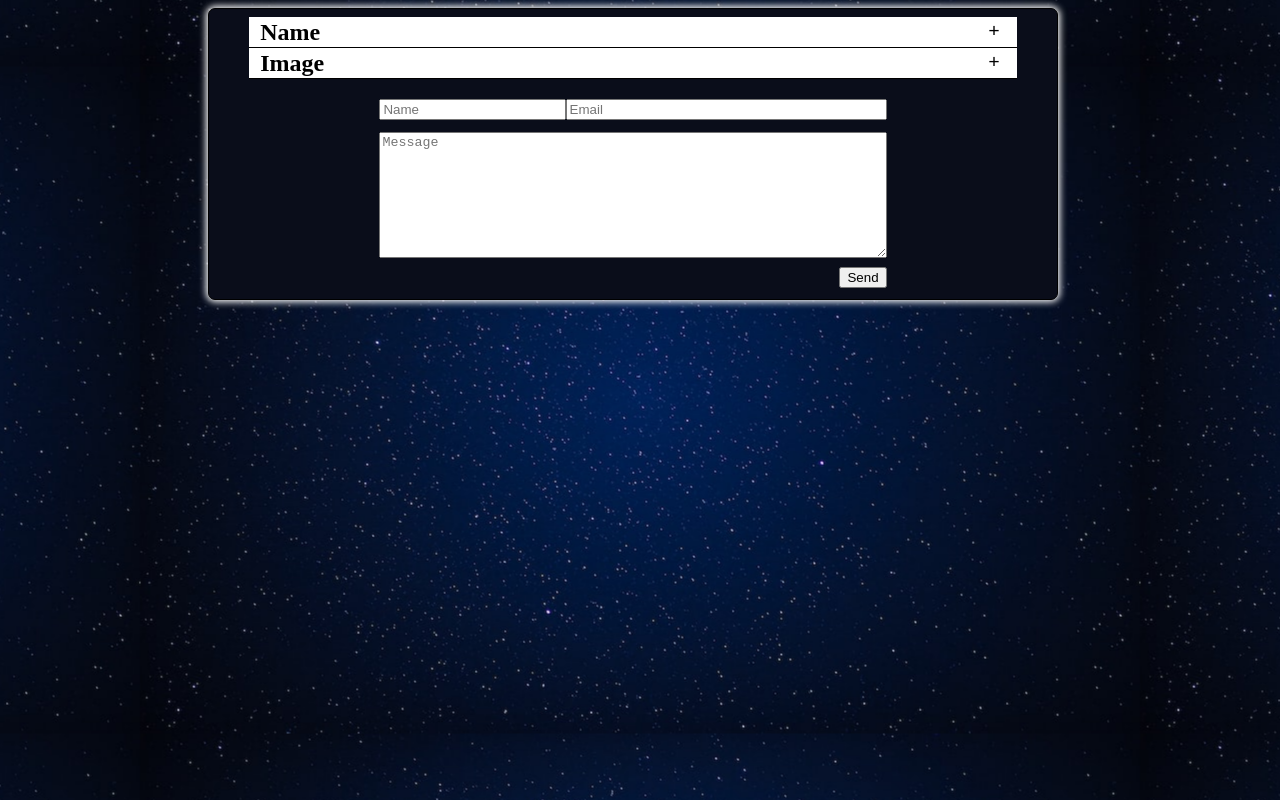
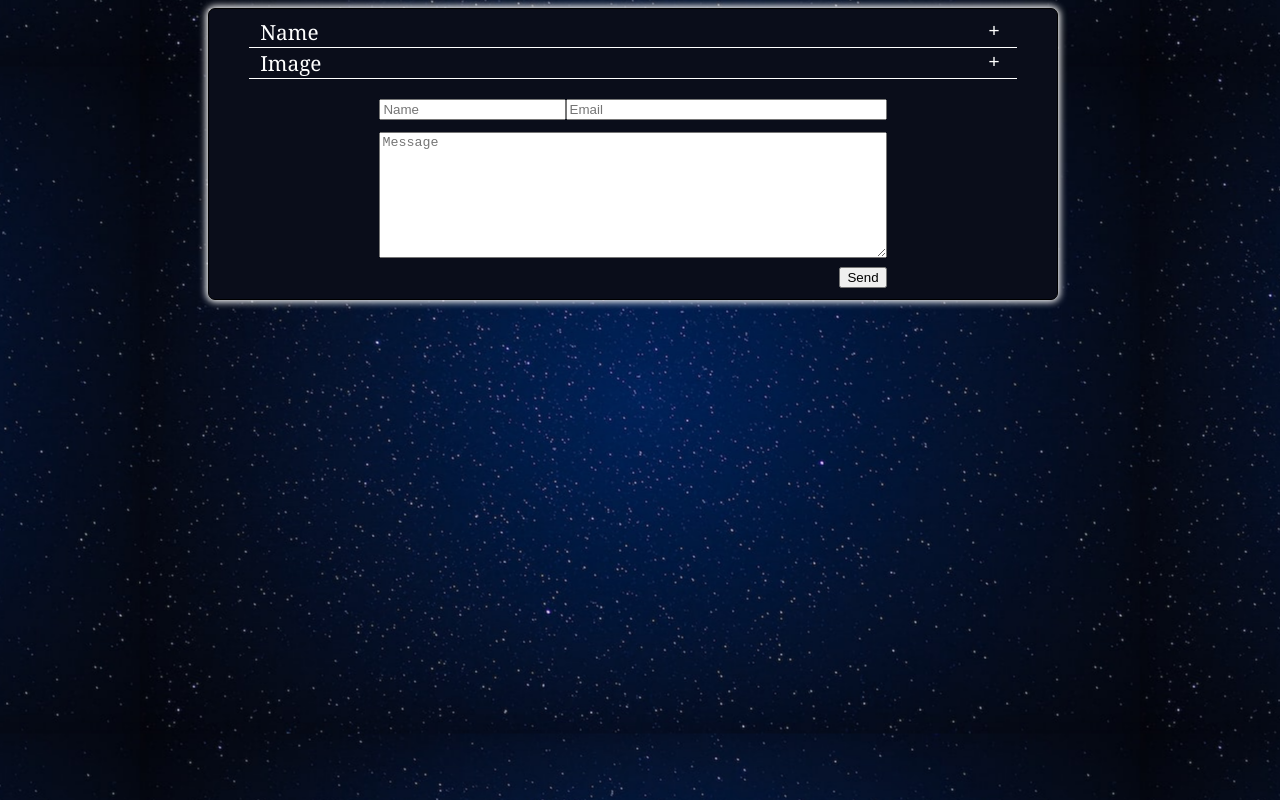
Before and after one commit to daniel-mooney/Portfolio-Website, a React (Create React App) app: page / in a window 1280 px wide. Built offline with nearby package versions, Linux system fonts and the light colour scheme.

Commit message:
updated dropdown title font

```diff
--- a/src/Components/Dropdown.js
+++ b/src/Components/Dropdown.js
@@ -47,7 +47,7 @@ export default function Dropdown(props) {
             <div className='content-container'>
                 <style>{transCSS}</style>
                 <div className='tab'>
-                    <h2 style={{margin: '0'}}>{props.name}</h2>
+                    <p className='title'>{props.name}</p>
                     <button className='drop-button' onClick={toggleDropdown}>{drop ? '-' : '+'}</button>
                 </div>
                 <CSSTransition
--- a/src/Components/dropdown.css
+++ b/src/Components/dropdown.css
@@ -1,11 +1,12 @@
 .content-container {
-    background-color: white;
+    background-color: transparent;
+    color: white;
     width: 60vw;
     margin: auto;
 }
 
 .tab {
-    border-color: black;
+    border-color: white;
     border-width: 1px;
     border-bottom-style: solid;
     height: 30px;
@@ -21,6 +22,7 @@
     border: none;
     font-family:'Courier New', Courier, monospace;
     font-size: larger;
+    color: white;
 }
 
 .drop-container-open, .drop-container-closed {
@@ -30,3 +32,9 @@
 .drop-container-closed {
     height: 0px;
 }
+
+.title {
+    font-family:Georgia, 'Times New Roman', Times, serif;
+    font-size: 1.3rem;
+    margin: 0;
+}
```
